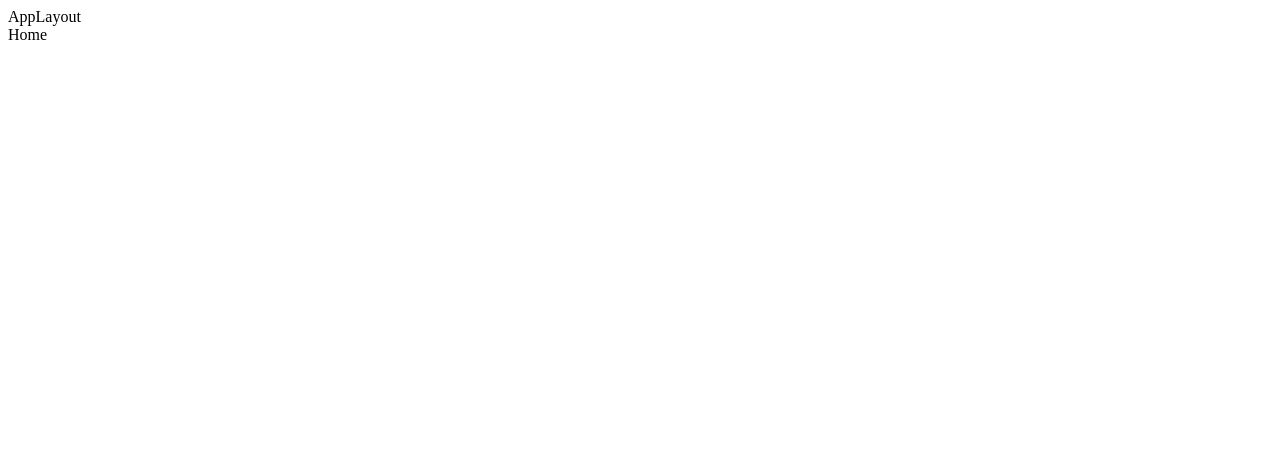
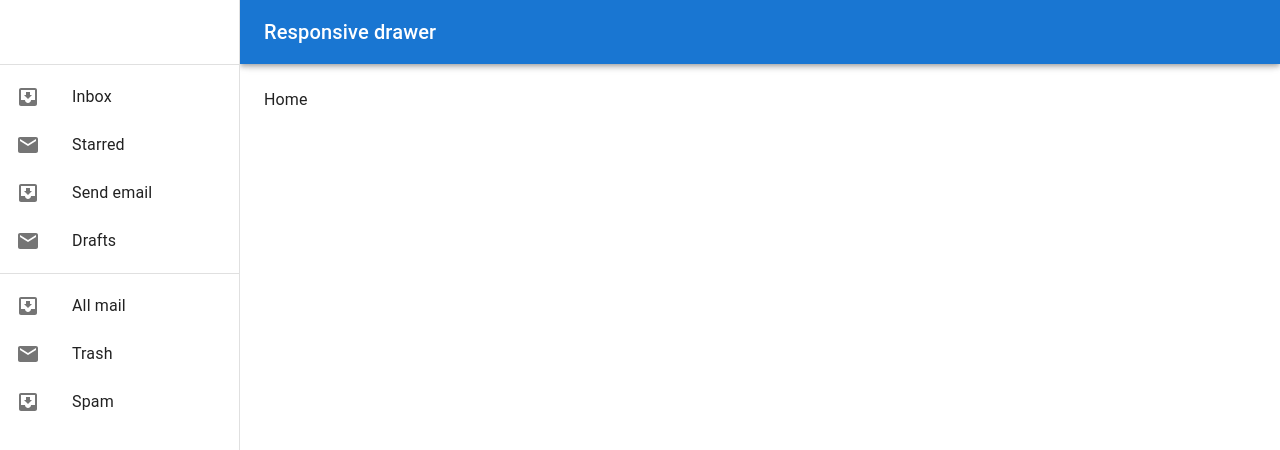
Before and after one commit to mori-tt/react_account-book, a React (Vite) app: page / in a window 1280 px wide. Shown: the top 450 px of the page. Built offline with nearby package versions, Linux system fonts and the light colour scheme.

Commit message:
Introduction of MUI, implementation of sidebar in MUI started

```diff
--- a/package.json
+++ b/package.json
@@ -10,6 +10,10 @@
     "preview": "vite preview"
   },
   "dependencies": {
+    "@emotion/react": "^11.14.0",
+    "@emotion/styled": "^11.14.0",
+    "@mui/icons-material": "^6.3.0",
+    "@mui/material": "^6.3.0",
     "react": "^18.3.1",
     "react-dom": "^18.3.1",
     "react-router-dom": "^7.1.1"
--- a/src/components/layout/AppLayout.tsx
+++ b/src/components/layout/AppLayout.tsx
@@ -1,12 +1,157 @@
+import * as React from "react";
+import AppBar from "@mui/material/AppBar";
+import Box from "@mui/material/Box";
+import CssBaseline from "@mui/material/CssBaseline";
+import Divider from "@mui/material/Divider";
+import Drawer from "@mui/material/Drawer";
+import IconButton from "@mui/material/IconButton";
+import InboxIcon from "@mui/icons-material/MoveToInbox";
+import List from "@mui/material/List";
+import ListItem from "@mui/material/ListItem";
+import ListItemButton from "@mui/material/ListItemButton";
+import ListItemIcon from "@mui/material/ListItemIcon";
+import ListItemText from "@mui/material/ListItemText";
+import MailIcon from "@mui/icons-material/Mail";
+import MenuIcon from "@mui/icons-material/Menu";
+import Toolbar from "@mui/material/Toolbar";
+import Typography from "@mui/material/Typography";
 import { Outlet } from "react-router-dom";
 
-const AppLayout = () => {
+const drawerWidth = 240;
+
+export default function ResponsiveDrawer() {
+  const [mobileOpen, setMobileOpen] = React.useState(false);
+  const [isClosing, setIsClosing] = React.useState(false);
+
+  const handleDrawerClose = () => {
+    setIsClosing(true);
+    setMobileOpen(false);
+  };
+
+  const handleDrawerTransitionEnd = () => {
+    setIsClosing(false);
+  };
+
+  const handleDrawerToggle = () => {
+    if (!isClosing) {
+      setMobileOpen(!mobileOpen);
+    }
+  };
+
+  const drawer = (
+    <div>
+      <Toolbar />
+      <Divider />
+      <List>
+        {["Inbox", "Starred", "Send email", "Drafts"].map((text, index) => (
+          <ListItem key={text} disablePadding>
+            <ListItemButton>
+              <ListItemIcon>
+                {index % 2 === 0 ? <InboxIcon /> : <MailIcon />}
+              </ListItemIcon>
+              <ListItemText primary={text} />
+            </ListItemButton>
+          </ListItem>
+        ))}
+      </List>
+      <Divider />
+      <List>
+        {["All mail", "Trash", "Spam"].map((text, index) => (
+          <ListItem key={text} disablePadding>
+            <ListItemButton>
+              <ListItemIcon>
+                {index % 2 === 0 ? <InboxIcon /> : <MailIcon />}
+              </ListItemIcon>
+              <ListItemText primary={text} />
+            </ListItemButton>
+          </ListItem>
+        ))}
+      </List>
+    </div>
+  );
+
   return (
-    <>
-      <div>AppLayout</div>
-      <Outlet />
-    </>
+    <Box sx={{ display: "flex" }}>
+      <CssBaseline />
+
+      {/* Header */}
+      <AppBar
+        position="fixed"
+        sx={{
+          width: { sm: `calc(100% - ${drawerWidth}px)` },
+          ml: { sm: `${drawerWidth}px` },
+        }}
+      >
+        <Toolbar>
+          <IconButton
+            color="inherit"
+            aria-label="open drawer"
+            edge="start"
+            onClick={handleDrawerToggle}
+            sx={{ mr: 2, display: { sm: "none" } }}
+          >
+            <MenuIcon />
+          </IconButton>
+          <Typography variant="h6" noWrap component="div">
+            Responsive drawer
+          </Typography>
+        </Toolbar>
+      </AppBar>
+
+      {/* Side */}
+      <Box
+        component="nav"
+        sx={{ width: { sm: drawerWidth }, flexShrink: { sm: 0 } }}
+        aria-label="mailbox folders"
+      >
+        {/* Mobile */}
+        <Drawer
+          variant="temporary"
+          open={mobileOpen}
+          onTransitionEnd={handleDrawerTransitionEnd}
+          onClose={handleDrawerClose}
+          ModalProps={{
+            keepMounted: true, // Better open performance on mobile.
+          }}
+          sx={{
+            display: { xs: "block", sm: "none" },
+            "& .MuiDrawer-paper": {
+              boxSizing: "border-box",
+              width: drawerWidth,
+            },
+          }}
+        >
+          {drawer}
+        </Drawer>
+
+        {/* PC */}
+        <Drawer
+          variant="permanent"
+          sx={{
+            display: { xs: "none", sm: "block" },
+            "& .MuiDrawer-paper": {
+              boxSizing: "border-box",
+              width: drawerWidth,
+            },
+          }}
+          open
+        >
+          {drawer}
+        </Drawer>
+      </Box>
+
+      {/*  */}
+      <Box
+        component="main"
+        sx={{
+          flexGrow: 1,
+          p: 3,
+          width: { sm: `calc(100% - ${drawerWidth}px)` },
+        }}
+      >
+        <Toolbar />
+        <Outlet />
+      </Box>
+    </Box>
   );
-};
-
-export default AppLayout;
+}
```
Also changed, not shown: 1 other file (tests, documents, lock files or other folders).
